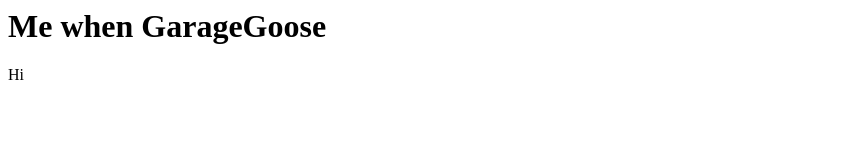
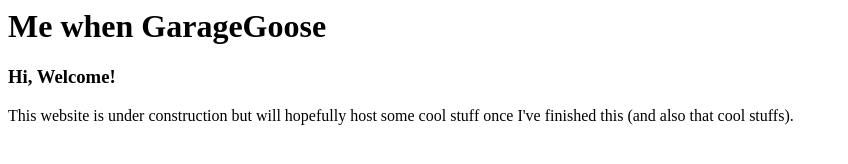
Before and after one commit to GarageGoose/garagegoose.github.io, a plain HTML site: page index.html in a window 1280 px wide. Shown: the whole page, without its empty margins (0-848 px from the left). Drawn offline with Linux system fonts and the light colour scheme.

Commit message:
Update index.html

```diff
--- a/index.html
+++ b/index.html
@@ -1,4 +1,5 @@
 <html>
   <h1>Me when GarageGoose</h1>
-  <p>Hi</p>
+  <h3>Hi, Welcome!</h3>
+  <p>This website is under construction but will hopefully host some cool stuff once I've finished this (and also that cool stuffs).
 </html>
```
